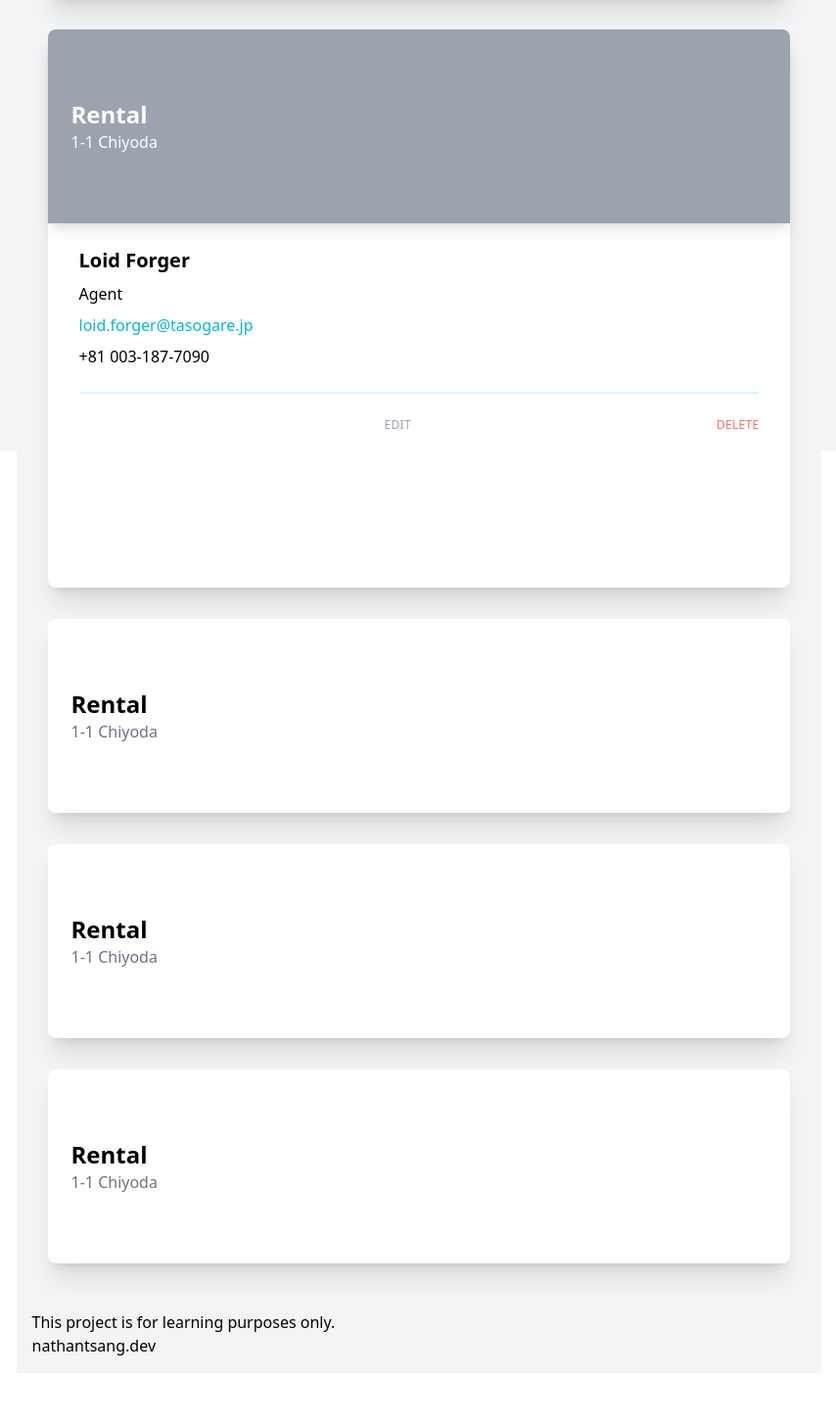
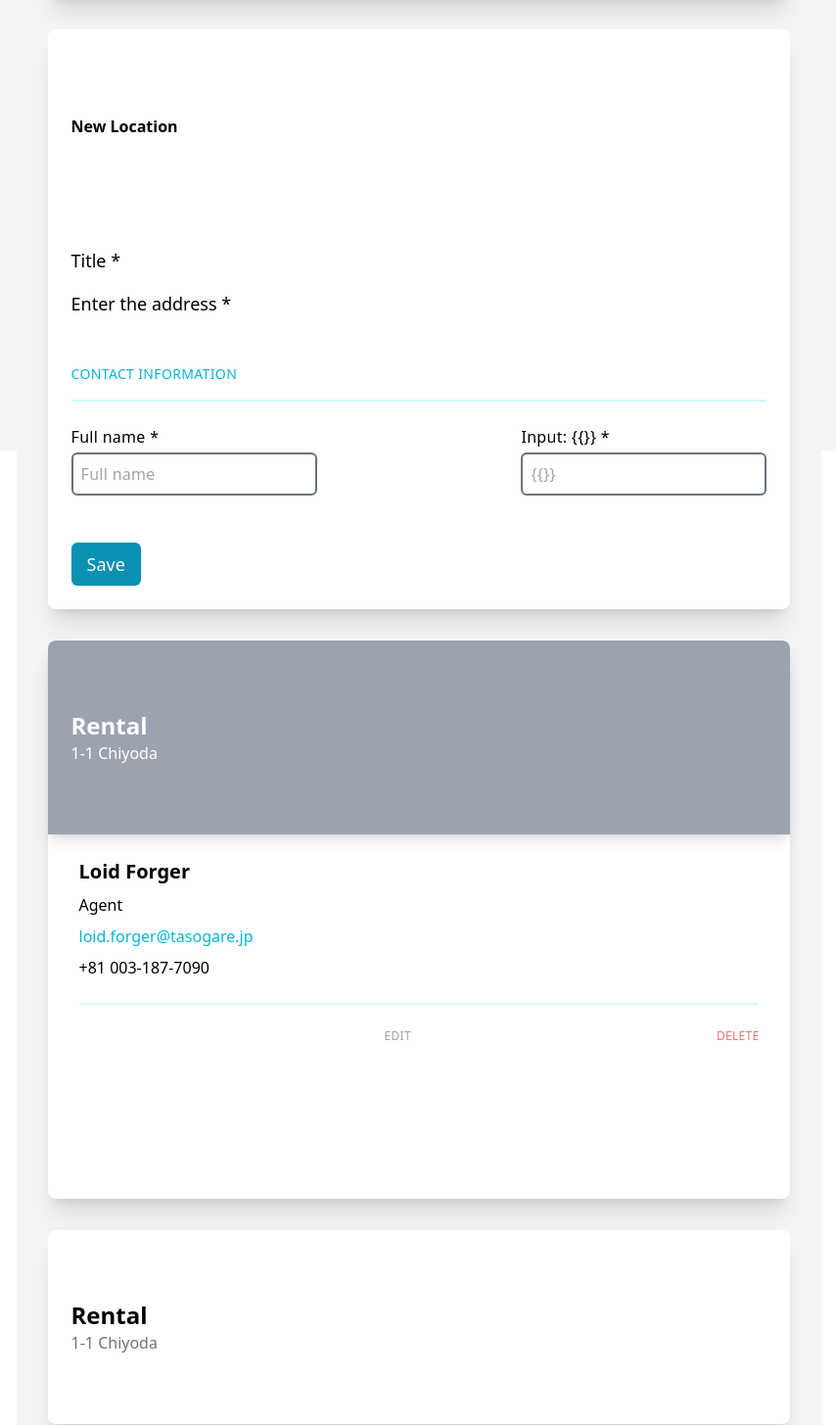
Before and after one commit to nathan-ts/rental-tracker, a Nuxt app: page / in a window 1280 px wide. Shown: the part 340-1795 px from the top of the page at 98% size, without its empty margins (212-1066 px from the left). Before the commit the page ends 1742 px from the top, so only its background shows below. Built offline with nearby package versions, Linux system fonts and the light colour scheme.

Commit message:
set up v-model for input field

```diff
--- a/components/Footer.vue
+++ b/components/Footer.vue
@@ -1,10 +1,15 @@
 <template>
-	<div class="p-4 bg-gray-100">
-		<p>
-			This project is for learning purposes only.
-		</p>
-		<a href="http://www.nathantsang.dev">
-			nathantsang.dev
+	<div class="footer
+		p-4
+		bg-gray-100
+		flex flex-col items-center
+		space-y-2
+	">
+		<div class="text-gray-400">
+			This project is for test purposes only.
+		</div>
+		<a href="http://www.nathantsang.dev" class="text-sm text-cyan-500">
+			WWW.NATHANTSANG.DEV
 		</a>
 	</div>
 </template>
--- /dev/null
+++ b/components/InputField.vue
@@ -0,0 +1,27 @@
+<template>
+
+<div class="text-base">
+	<div class="pb-1">Input: {{}} *</div>
+	<input
+		v-model="text" placeholder={{}}
+		class="border-2 border-gray-500 rounded-md p-2"
+	/>
+</div>
+
+</template>
+
+<script>
+export default {
+	name: "InputField",
+  props: {
+    label: {
+			required: true,
+      type: String
+    },
+		placeholder: {
+			required: true,
+      type: String
+    }
+  }
+}
+</script>
--- /dev/null
+++ b/components/NewLocationDetail.vue
@@ -0,0 +1,71 @@
+<template>
+		<div class="new-location-detail
+		bg-white
+		m-4
+		rounded-lg
+		shadow-xl
+		flex flex-col justify-between
+	">
+		<div class="card-header
+			w-full
+			p-6
+			flex flex-row justify-between items-center
+		">
+			<div class="h3 text-base font-bold">New Location</div>
+			<font-awesome-icon :icon="['fas', 'xmark']" class="text-xl text-gray-300"/>
+		</div>
+		<div class="card-hq-info
+			w-full
+			p-6
+			space-y-4
+		">
+			<div class="title">Title *</div>
+			<div class="phone">Enter the address *</div>
+		</div>
+		<div class="card-contact-info
+			w-full
+			p-6
+		">
+			<div class="text-sm text-cyan-500 tracking-wide pb-4">
+				CONTACT INFORMATION
+			</div>
+			<div class="line-break
+				border-t-2
+				border-cyan-100
+				pt-6
+				flex flex-row
+				justify-between
+				text-xs tracking-wide
+			">
+				<div class="full-name text-base">
+					<div class="pb-1">Full name *</div>
+					<input
+						v-model="text" placeholder="Full name"
+						class="border-2 border-gray-500 rounded-md p-2"
+					/>
+				</div>
+				<InputField />
+			</div>
+		</div>
+		<div class="card-save
+			p-6
+			flex flex-row
+		">
+			<div class="save-btn
+				rounded-md
+				bg-cyan-600
+				text-white
+				px-4
+				py-2
+			">
+				Save
+			</div>
+		</div>
+
+
+
+	</div>
+</template>
+
+<script>
+</script>
--- a/pages/index.vue
+++ b/pages/index.vue
@@ -1,6 +1,7 @@
 <template>
 	<main class="flex p-4 text-lg bg-gray-100 flex-col flex-1">
 		<NewLocation />
+		<NewLocationDetail />
 		<RentalCardOpen />
 		<RentalCard />
 		<RentalCard />
@@ -9,4 +10,7 @@
 </template>
 
 <script>
+export default {
+
+}
 </script>
--- a/plugins/fontawesome.js
+++ b/plugins/fontawesome.js
@@ -13,5 +13,6 @@ config.autoAddCss = false;
 library.add(fas);
 library.add(far);
 
+
 // Register the component globally
 Vue.component('font-awesome-icon', FontAwesomeIcon);
```
